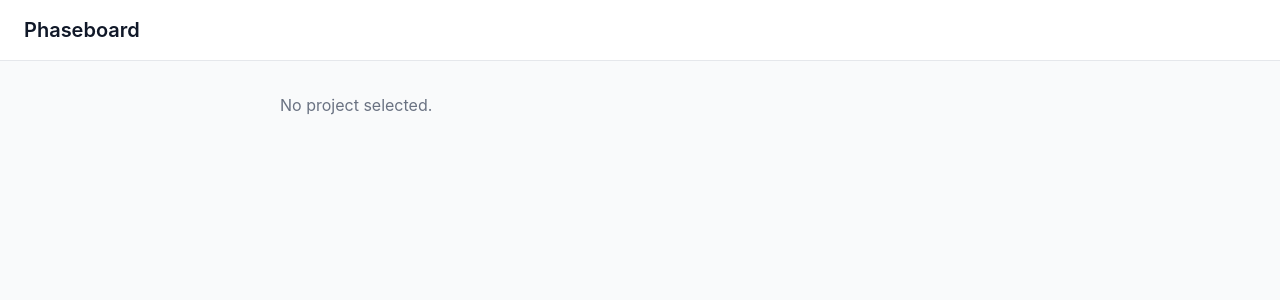
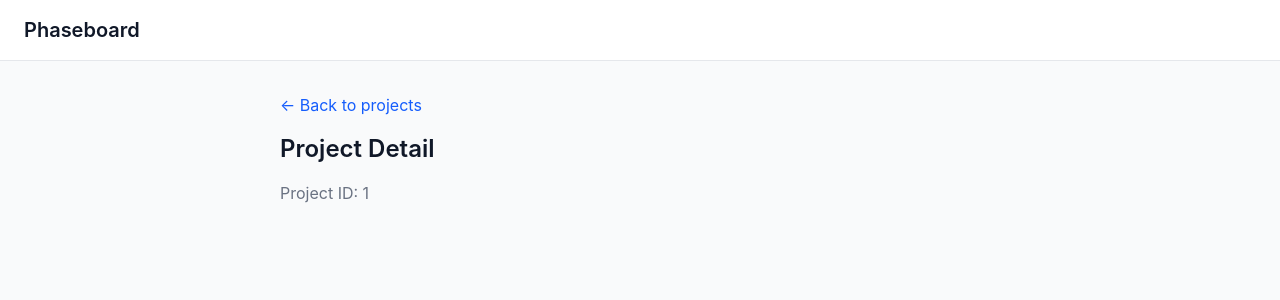
Before and after one commit to pjsousa/llmt-let-me-map-that, a React (Vite) app: page /project/1 in a window 1280 px wide. Shown: the top 300 px of the page. Built offline with nearby package versions, Linux system fonts and the light colour scheme.

Commit message:
dev: implement E3-S2 Set Up React Router with Page Shells

```diff
--- a/dev-status.yaml
+++ b/dev-status.yaml
@@ -112,7 +112,7 @@ stories:
       - "Verify npm test still passes (existing tests unchanged)"
   - id: "E3-S2"
     title: "Set Up React Router with Page Shells"
-    status: "Draft"
+    status: "review"
     epic_file: "docs/epics/epic-3.md"
     plan:
       - "Install react-router-dom as a dependency (npm install react-router-dom)"
--- a/package.json
+++ b/package.json
@@ -14,7 +14,8 @@
   "dependencies": {
     "idb": "^8.0.2",
     "react": "^19.2.5",
-    "react-dom": "^19.2.5"
+    "react-dom": "^19.2.5",
+    "react-router-dom": "^7.14.1"
   },
   "devDependencies": {
     "@tailwindcss/vite": "^4.2.2",
--- a/src/App.tsx
+++ b/src/App.tsx
@@ -1,15 +1,23 @@
+import { BrowserRouter, Routes, Route } from "react-router-dom";
 import { ToastContainer } from "./feedback";
+import ProjectListPage from "./pages/project-list-page";
+import ProjectDetailPage from "./pages/project-detail-page";
 
 export default function App() {
   return (
+    <BrowserRouter>
       <div className="min-h-screen bg-gray-50">
         <header className="border-b border-gray-200 bg-white px-6 py-4">
           <h1 className="text-xl font-semibold text-gray-900">Phaseboard</h1>
         </header>
         <main className="mx-auto max-w-3xl px-6 py-8">
-        <p className="text-gray-500">No project selected.</p>
+          <Routes>
+            <Route path="/" element={<ProjectListPage />} />
+            <Route path="/project/:id" element={<ProjectDetailPage />} />
+          </Routes>
         </main>
         <ToastContainer />
       </div>
+    </BrowserRouter>
   );
 }
--- /dev/null
+++ b/src/pages/project-detail-page.tsx
@@ -0,0 +1,19 @@
+import { Link, useParams } from "react-router-dom";
+
+export default function ProjectDetailPage() {
+  const { id } = useParams<{ id: string }>();
+
+  return (
+    <div>
+      <Link to="/" className="text-blue-600 hover:underline">
+        &larr; Back to projects
+      </Link>
+      <h1 className="mt-4 text-2xl font-semibold text-gray-900">
+        Project Detail
+      </h1>
+      <p className="mt-4 text-gray-500">
+        Project ID: {id ?? "unknown"}
+      </p>
+    </div>
+  );
+}
--- /dev/null
+++ b/src/pages/project-list-page.tsx
@@ -0,0 +1,8 @@
+export default function ProjectListPage() {
+  return (
+    <div>
+      <h1 className="text-2xl font-semibold text-gray-900">Projects</h1>
+      <p className="mt-4 text-gray-500">Project list will appear here.</p>
+    </div>
+  );
+}
```
Also changed, not shown: 1 other file (tests, documents, lock files or other folders). Lines whose indentation alone changed are shown as unchanged.
